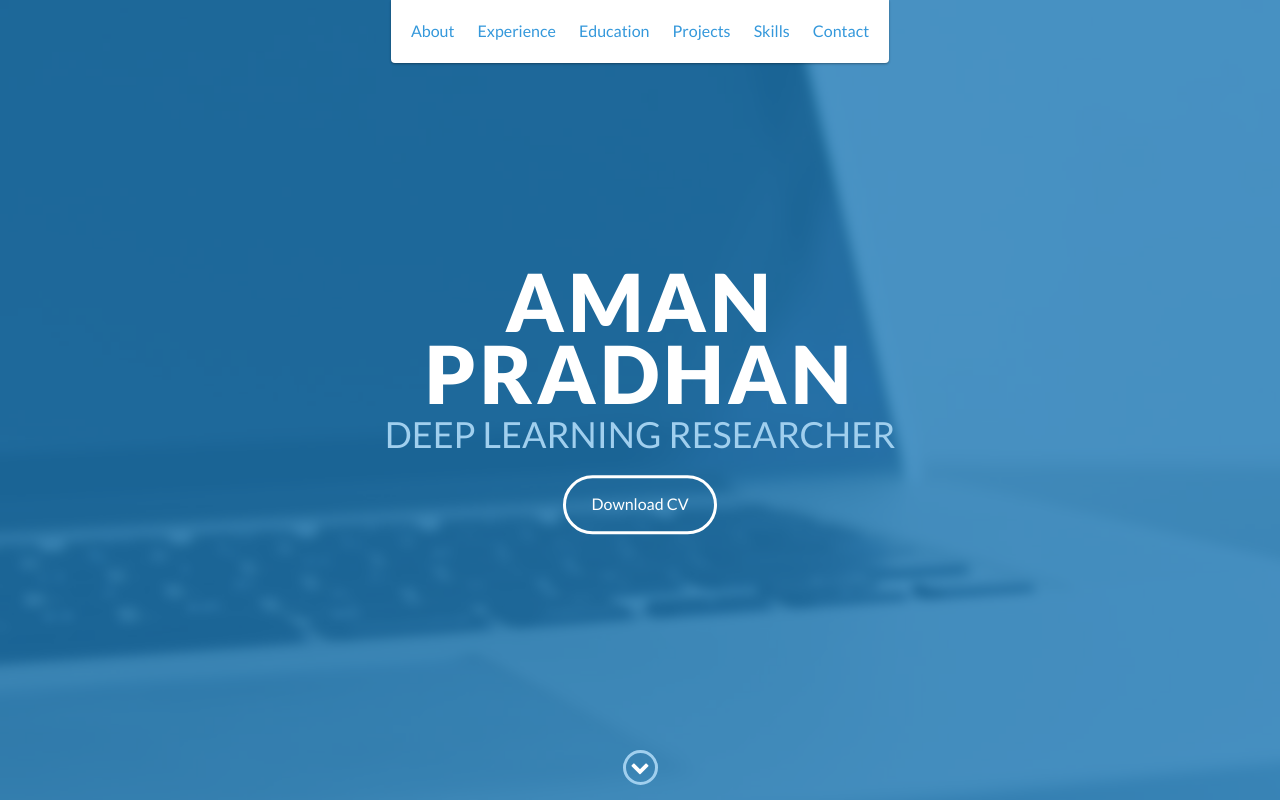
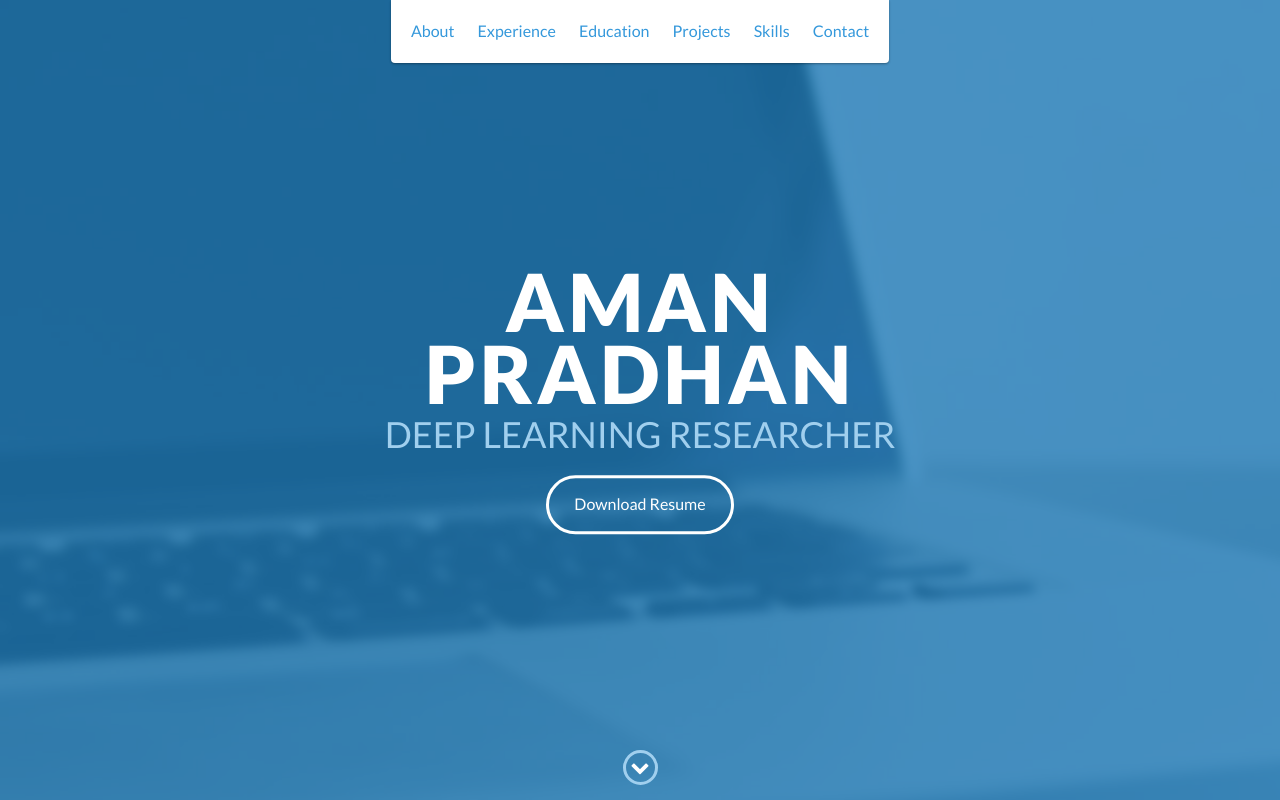
Before and after one commit to Amanpradhan/Portfolio, a website: page index.html in a window 1280 px wide. Shown: the top 800 px of the page. Drawn offline with nearby package versions, Linux system fonts and the light colour scheme.

Commit message:
added resume

```diff
--- a/index.html
+++ b/index.html
@@ -50,7 +50,7 @@
         <div id="lead-content">
             <h1>AMAN PRADHAN</h1>
             <h2>DEEP LEARNING RESEARCHER</h2>
-            <a href="resume/CV.pdf" download="CV.pdf" class="btn-rounded-white">Download CV</a>
+            <a href="resume/resume.pdf" download="CV.pdf" class="btn-rounded-white">Download Resume</a>
         </div>
         <!-- End #lead-content -->
 
```
Also changed, not shown: 1 other file.
